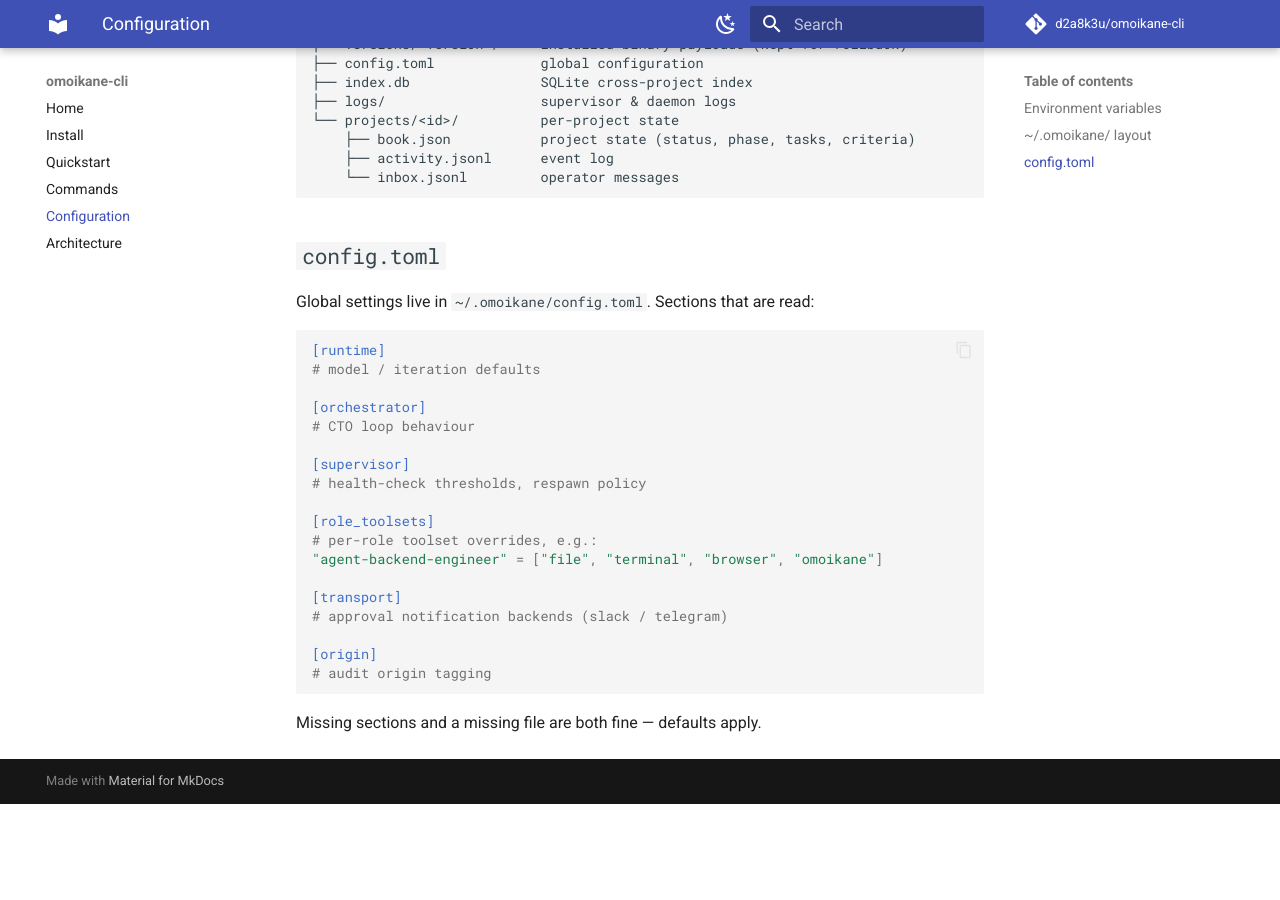
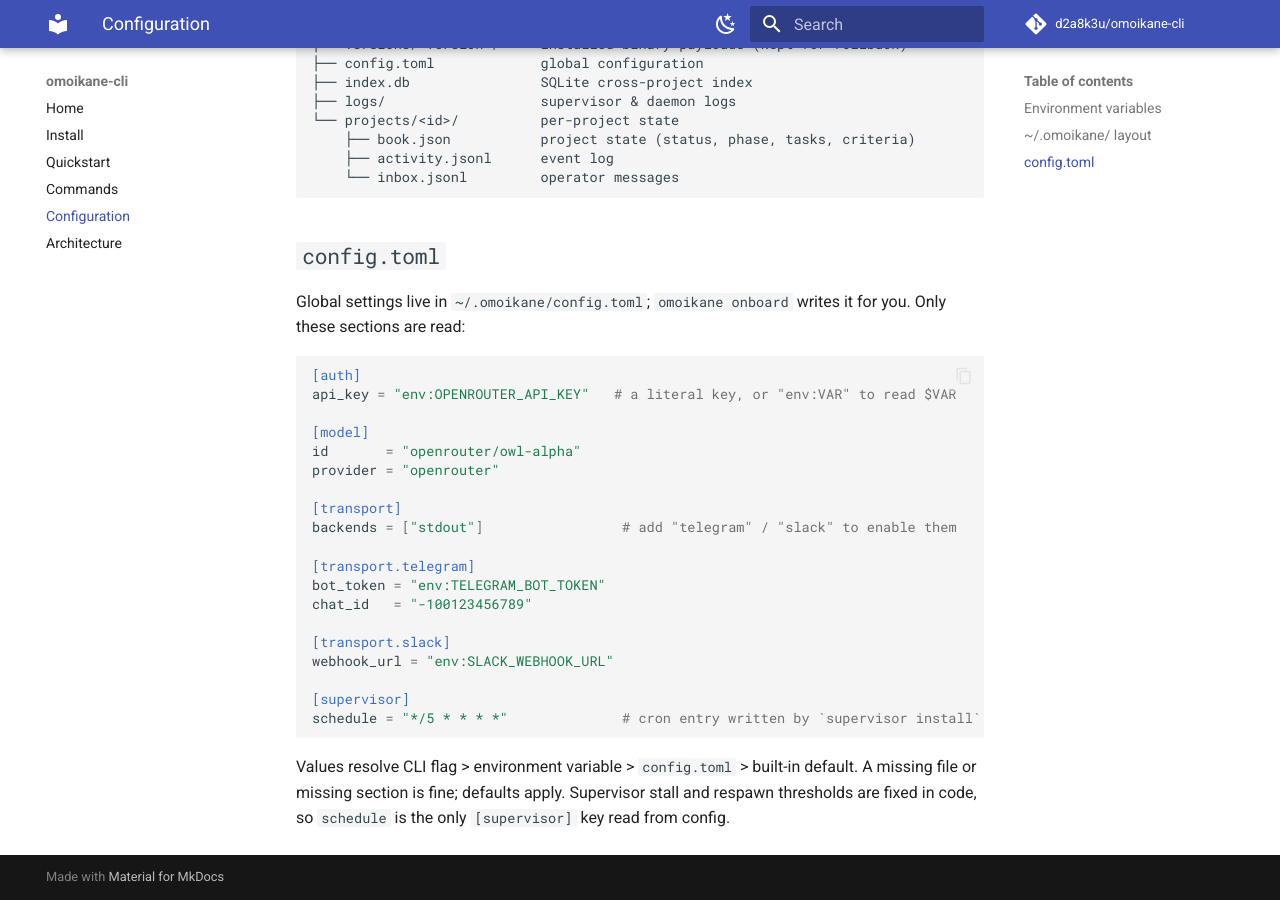
Before and after one commit to d2a8k3u/omoikane-cli, an MkDocs documentation site: the page built from docs/configuration.md, in a window 1280 px wide and 900 px high, scrolled down 749 px. Built offline with MkDocs 1.6.1 and Material for MkDocs 9.7.7, drawn with Linux system fonts in a browser that asks for light colours; comment, search, counter and statistics services are not loaded; before the commit the page ends 1553 px from its top, so only the background shows below that; some of the changed text lies outside the part shown.

Commit message:
docs: update for brief-driven criteria and completeness
- Clarified optional criteria derivation in CLI/docs
- Explained review gate, completeness loop, and config updates
- Highlighted new agent roles and escalation/cooperation refinements

````diff
--- a/docs/configuration.md
+++ b/docs/configuration.md
@@ -5,8 +5,8 @@
 | Variable | Purpose |
 |---|---|
 | `OMOIKANE_API_KEY` | LLM API key. Falls back to `OPENROUTER_API_KEY`, then `ANTHROPIC_API_KEY`. |
-| `OMOIKANE_MODEL` | Default model id. |
-| `OMOIKANE_PROVIDER` | Default provider (e.g. `openrouter`). |
+| `OMOIKANE_MODEL` | Model id (built-in default `openrouter/owl-alpha`). |
+| `OMOIKANE_PROVIDER` | Provider (built-in default `openrouter`). |
 | `OMOIKANE_HOME` | Override the home directory (default `~/.omoikane`). |
 | `OMOIKANE_NO_UPDATE_CHECK` | Set to disable the startup "new version" nag. |
 
@@ -33,27 +33,32 @@
 
 ## `config.toml`
 
-Global settings live in `~/.omoikane/config.toml`. Sections that are read:
+Global settings live in `~/.omoikane/config.toml`; `omoikane onboard` writes it
+for you. Only these sections are read:
 
 ```toml
-[runtime]
-# model / iteration defaults
+[auth]
+api_key = "env:OPENROUTER_API_KEY"   # a literal key, or "env:VAR" to read $VAR
 
-[orchestrator]
-# CTO loop behaviour
+[model]
+id       = "openrouter/owl-alpha"
+provider = "openrouter"
+
+[transport]
+backends = ["stdout"]                 # add "telegram" / "slack" to enable them
+
+[transport.telegram]
+bot_token = "env:TELEGRAM_BOT_TOKEN"
+chat_id   = "-100123456789"
+
+[transport.slack]
+webhook_url = "env:SLACK_WEBHOOK_URL"
 
 [supervisor]
-# health-check thresholds, respawn policy
-
-[role_toolsets]
-# per-role toolset overrides, e.g.:
-"agent-backend-engineer" = ["file", "terminal", "browser", "omoikane"]
-
-[transport]
-# approval notification backends (slack / telegram)
-
-[origin]
-# audit origin tagging
+schedule = "*/5 * * * *"              # cron entry written by `supervisor install`
 ```
 
-Missing sections and a missing file are both fine — defaults apply.
+Values resolve CLI flag > environment variable > `config.toml` > built-in default.
+A missing file or missing section is fine; defaults apply. Supervisor stall and
+respawn thresholds are fixed in code, so `schedule` is the only `[supervisor]` key
+read from config.
````
Also changed, not shown: README.md (+35 -34 lines), docs/architecture.md (+15 -6 lines), docs/commands.md (+2 -2 lines), docs/index.md (+14 -14 lines), docs/quickstart.md (+11 -3 lines).
